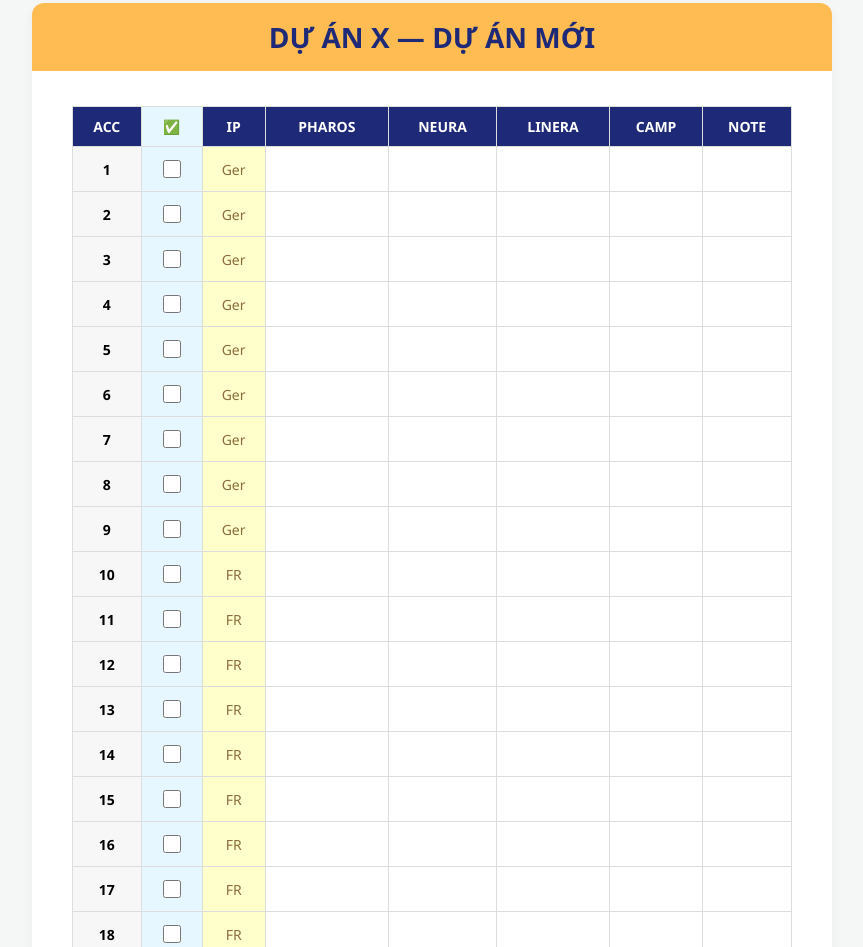
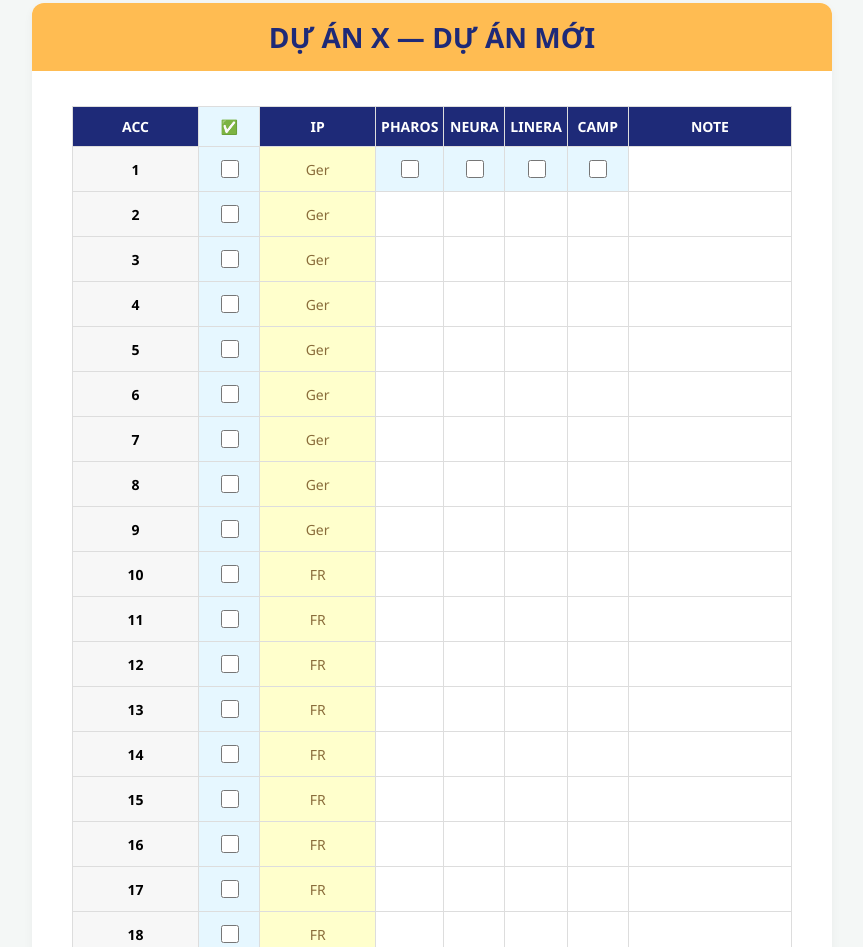
Before and after one commit to Ta-Thao/tryhardairdrop.github.io, a plain HTML site: page index.html in a window 1280 px wide. Shown: the part 3057-4004 px from the top of the page, without its empty margins (208-1071 px from the left). Drawn offline with Linux system fonts and the light colour scheme.

Commit message:
Update index.html

```diff
--- a/index.html
+++ b/index.html
@@ -199,10 +199,10 @@
                     <td>1</td>
                     <td class="check-mark-col"><input type="checkbox"></td>
                     <td class="status-yellow">Ger</td>
-                    <td></td>
-                    <td></td>
-                    <td></td>
-                    <td></td>
+                    <td class="check-mark-col"><input type="checkbox"></td>
+                    <td class="check-mark-col"><input type="checkbox"></td>
+                    <td class="check-mark-col"><input type="checkbox"></td>
+                    <td class="check-mark-col"><input type="checkbox"></td>
                     <td></td>
                 </tr>
                 <tr>
```
